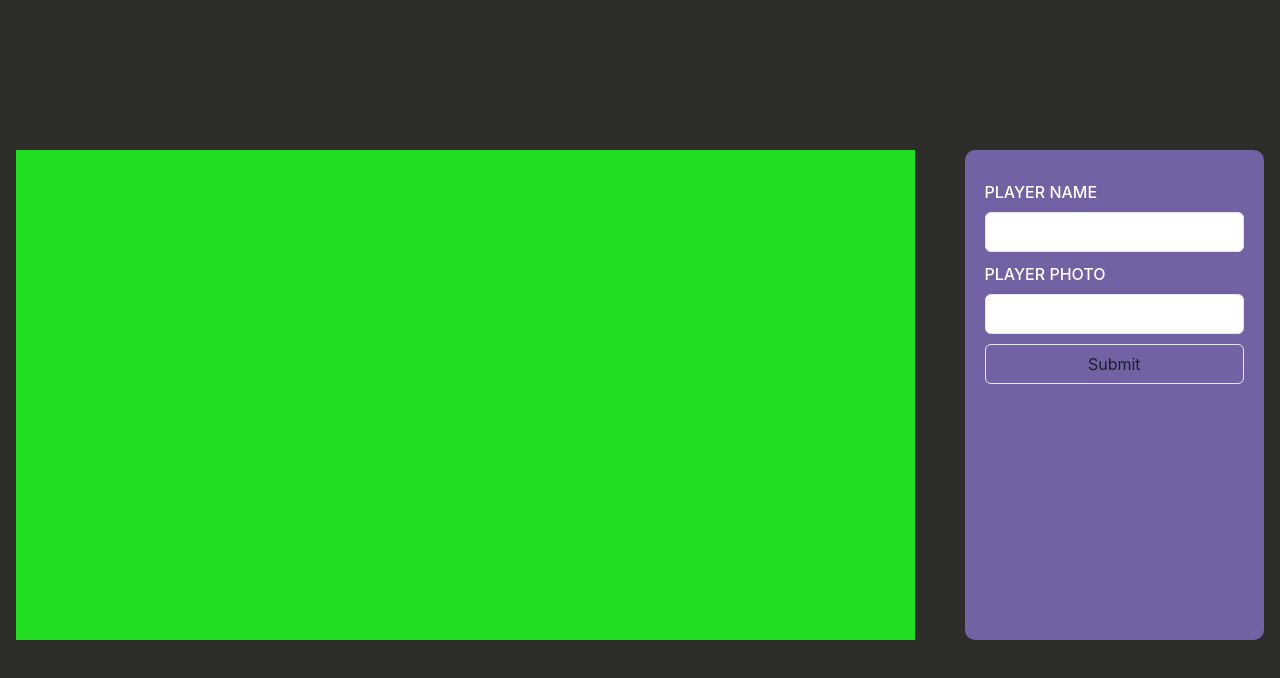
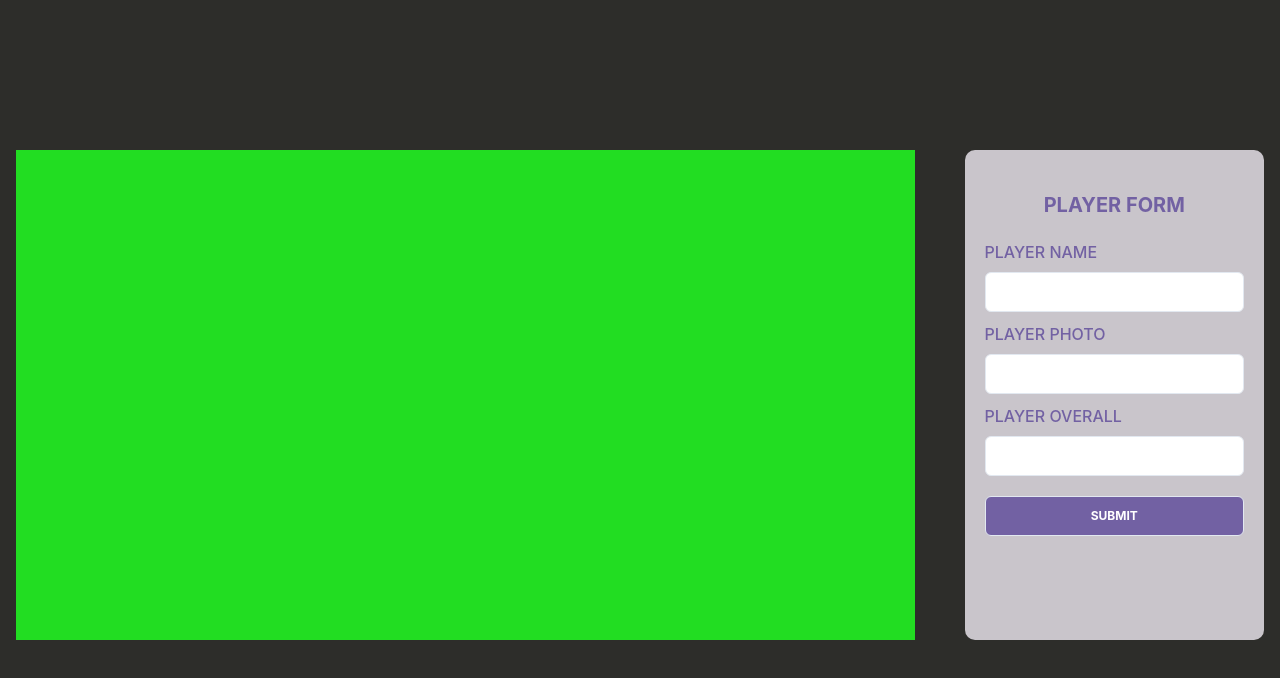
Before and after one commit to thiagohrcosta/HookForm-app, a React (Create React App) app: page / in a window 1280 px wide. Shown: the top 678 px of the page. Built offline with nearby package versions, Linux system fonts and the light colour scheme.

Commit message:
Adding a error as component

```diff
--- /dev/null
+++ b/src/components/ErrorMessage/index.jsx
@@ -0,0 +1,15 @@
+import { Text } from "@chakra-ui/react";
+
+export function ErrorMessage(props) {
+  return (
+    <Text
+      color={"#FF331F"}
+      fontSize={"12px"}
+      fontWeight={"bold"}
+      textTransform={"uppercase"}
+      margin={"10px auto"}
+    >
+      {props.error ? props.error : null}
+    </Text>
+  )
+}
--- a/src/components/Form/index.jsx
+++ b/src/components/Form/index.jsx
@@ -3,10 +3,12 @@ import { useForm } from "react-hook-form";
 
 import { yupResolver } from '@hookform/resolvers/yup';
 import * as yup from 'yup';
+import { ErrorMessage } from "../ErrorMessage";
 
 const schema = yup.object({
   name: yup.string().required(),
   photo: yup.string().required(),
+  overall: yup.number().required(),
 }).required();
 
 
@@ -39,7 +41,7 @@ export function Form() {
           </Box>
           <Box
             width={"25%"}
-            bgColor={"#7261A3"}
+            bgColor={"#C9C5CB"}
             borderRadius={"10px"}
           >
             <FormControl
@@ -47,12 +49,22 @@ export function Form() {
               padding={"20px"}
               onSubmit={handleSubmit(onSubmit)}
             >
+              <Text
+                fontSize={"20px"}
+                fontWeight={"bold"}
+                textTransform={"uppercase"}
+                margin={"20px auto"}
+                color={"#7261A3"}
+                textAlign={"center"}
+                >
+                Player Form
+              </Text>
               <Box
                 margin={"10px auto"}
               >
                 <FormLabel
                   htmlFor={"Player Name"}
-                  color={"white"}
+                  color={"#7261A3"}
                   textTransform={"uppercase"}
                 >
                   Player Name
@@ -61,14 +73,16 @@ export function Form() {
                   bgColor={"#fff"}
                   {...register("name", { required: true, maxLength: 20 })}
                 />
-                <Text>{errors.name?.message}</Text>
+                <ErrorMessage
+                  error={errors.name?.message}
+                />
               </Box>
               <Box
                 margin={"10px auto"}
               >
                 <FormLabel
                   htmlFor={"Player Photo"}
-                  color={"white"}
+                  color={"#7261A3"}
                   textTransform={"uppercase"}
                 >
                   Player Photo
@@ -77,10 +91,41 @@ export function Form() {
                   bgColor={"#fff"}
                   {...register("photo", { required: true })}
                 />
-                <Text>{errors.photo?.message}</Text>
+                <ErrorMessage
+                  error={errors.photo?.message}
+                />
+              </Box>
+              <Box
+                margin={"10px auto"}
+              >
+                <FormLabel
+                  htmlFor={"Player Overall"}
+                  color={"#7261A3"}
+                  textTransform={"uppercase"}
+                >
+                  Player Overall
+                </FormLabel>
+                <Input
+                  bgColor={"#fff"}
+                  {...register("overall", { required: true })}
+                  type={"number"}
+                />
+                <ErrorMessage
+                  error={errors.overall?.message}
+                />
               </Box>
               <Input
                 type={"submit"}
+                cursor={"pointer"}
+                bgColor={"#7261A3"}
+                color={"#fff"}
+                textTransform={"uppercase"}
+                fontWeight={"bold"}
+                fontSize={"12px"}
+                margin={"10px auto"}
+                _hover={{
+                  opacity: "0.8"
+                }}
               />
             </FormControl>
           </Box>
```
